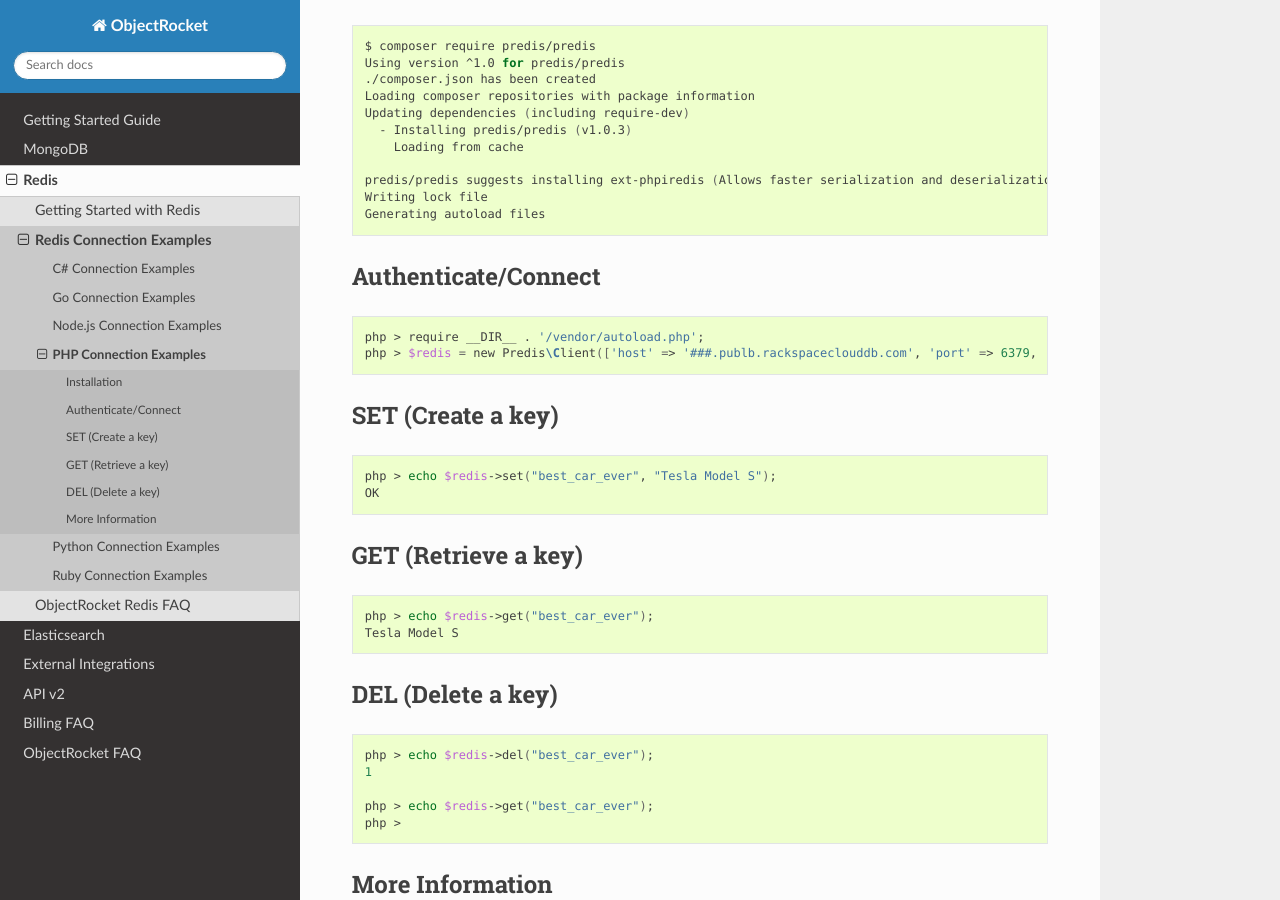
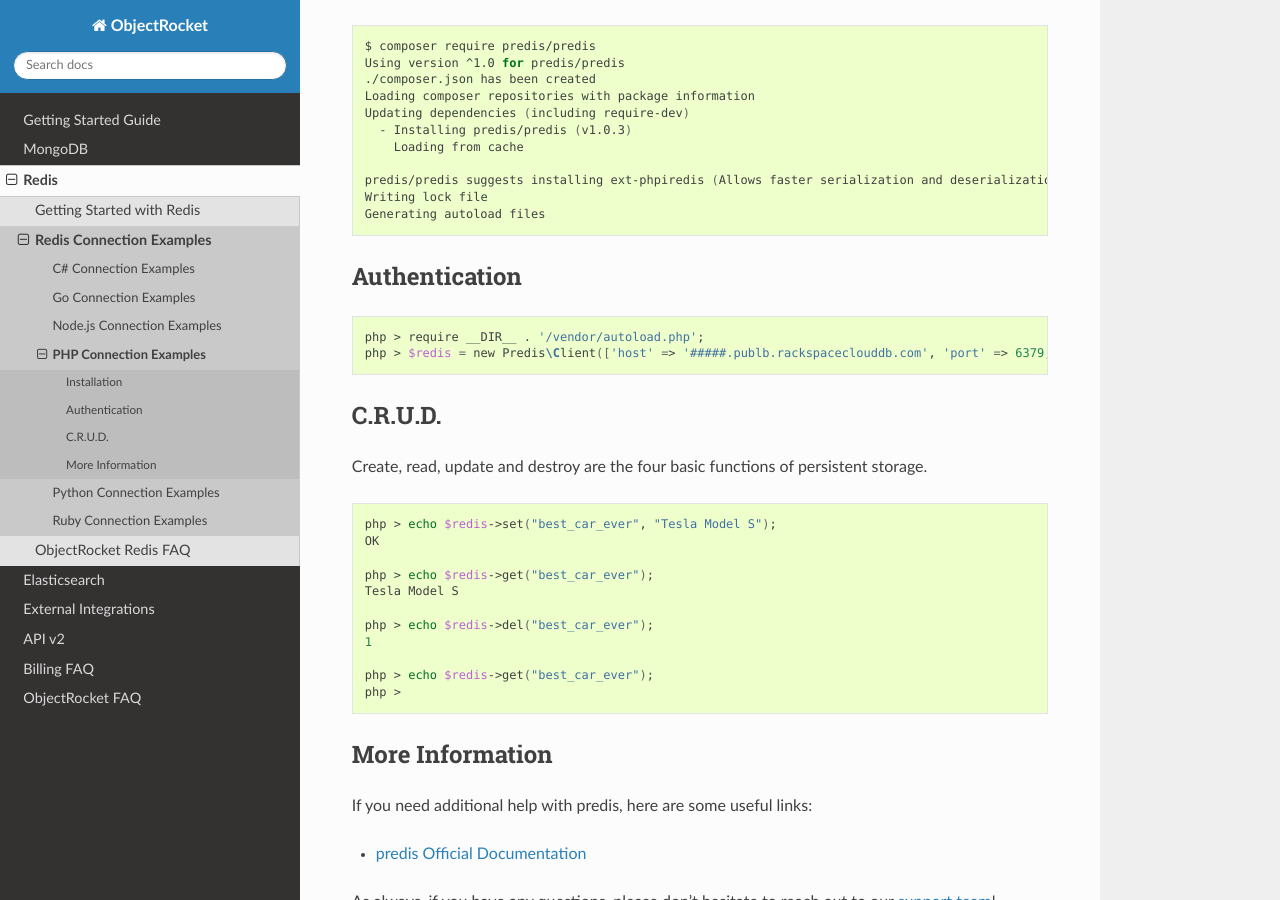
Before and after one commit to zcorleissen/documentation, a Sphinx documentation site: the page built from source/redis_php_examples.rst, in a window 1280 px wide and 900 px high, scrolled down 287 px. Built offline with Sphinx 7.4.7 and the Read the Docs theme 2.0.0, drawn with Linux system fonts in a browser that asks for light colours.

Commit message:
Less sections. More conciseness. All greatness. (Redis/PHP)

```diff
--- a/source/redis_php_examples.rst
+++ b/source/redis_php_examples.rst
@@ -24,34 +24,26 @@ Install predis at the command prompt if you haven't yet:
    Writing lock file
    Generating autoload files
 
-Authenticate/Connect
---------------------
+Authentication
+--------------
 
 .. code-block:: bash
 
    php > require __DIR__ . '/vendor/autoload.php';
-   php > $redis = new Predis\Client(['host' => '###.publb.rackspaceclouddb.com', 'port' => 6379, 'password' => '###']);
+   php > $redis = new Predis\Client(['host' => '#####.publb.rackspaceclouddb.com', 'port' => 6379, 'password' => '#####']);
 
-SET (Create a key)
-------------------
+C.R.U.D.
+--------
+
+Create, read, update and destroy are the four basic functions of persistent storage.
 
 .. code-block:: bash
 
    php > echo $redis->set("best_car_ever", "Tesla Model S");
    OK
 
-GET (Retrieve a key)
---------------------
-
-.. code-block:: bash
-
    php > echo $redis->get("best_car_ever");
    Tesla Model S
-
-DEL (Delete a key)
-------------------
-
-.. code-block:: bash
 
    php > echo $redis->del("best_car_ever");
    1
```
